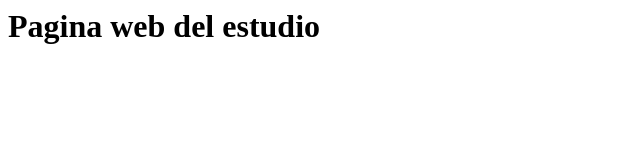
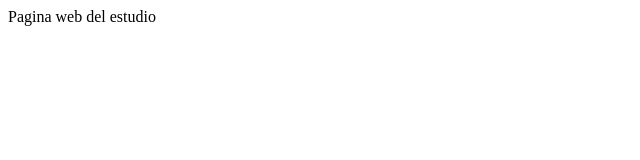
Before and after one commit to isainmartin/pagina-web, a plain HTML site: page index.html in a window 1280 px wide. Shown: the whole page, without its empty margins (0-640 px from the left). Drawn offline with Linux system fonts and the light colour scheme.

Commit message:
h1 por p
se reeamplazó la etiqueta H1 por la de parrafo p

```diff
--- a/index.html
+++ b/index.html
@@ -4,6 +4,6 @@
         <title>Estudio fotográfico</title>
     </head>
     <body>
-        <h1>Pagina web del estudio </h1>
+        <p>Pagina web del estudio </p>
     </body>
 </html>
```
